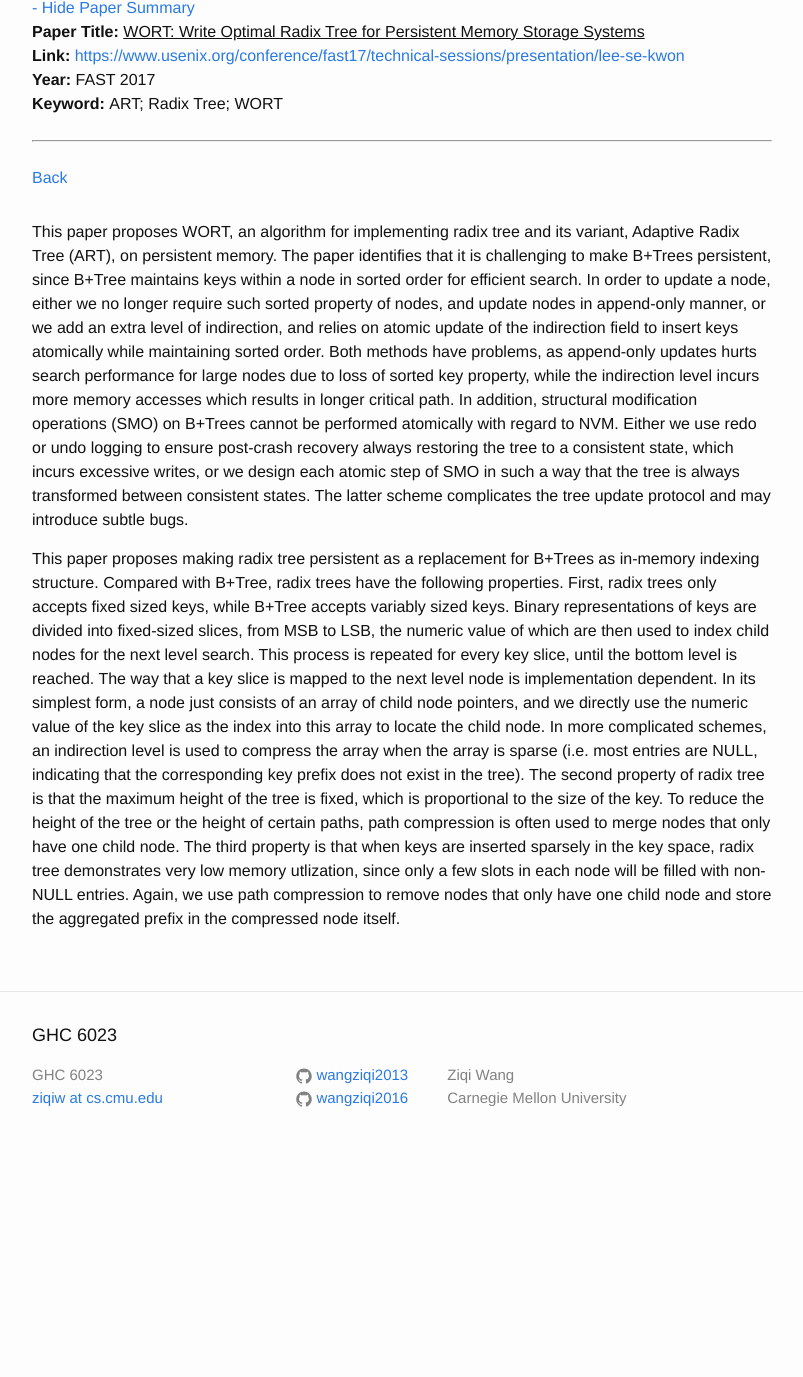
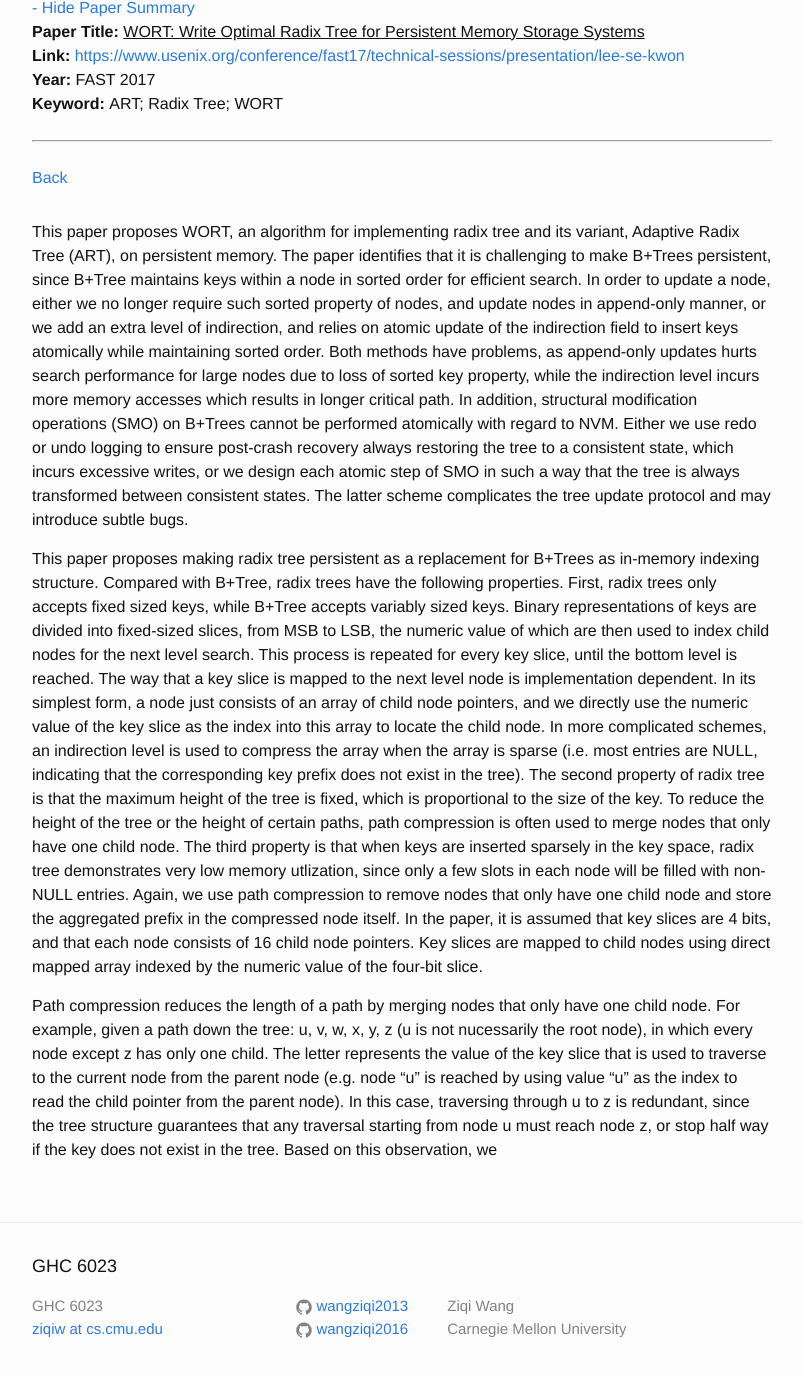
Before and after one commit to wangziqi2013/wangziqi2013.github.io, a Jekyll site: the page built from _posts/2019-11-29-wort.markdown, in a window 1280 px wide and 1400 px high, scrolled down 272 px. Shown: the top 1377 px of the window, without its empty margins (238-1041 px from the left). Built offline with Jekyll 4.4.1, drawn with Linux system fonts in a browser that asks for light colours; before the commit the page ends 1441 px from its top, so only the background shows below that.

Commit message:
Adding path compression

```diff
--- a/_posts/2019-11-29-wort.markdown
+++ b/_posts/2019-11-29-wort.markdown
@@ -38,4 +38,13 @@ which is proportional to the size of the key. To reduce the height of the tree o
 is often used to merge nodes that only have one child node. The third property is that when keys are inserted sparsely
 in the key space, radix tree demonstrates very low memory utlization, since only a few slots in each node will be filled
 with non-NULL entries. Again, we use path compression to remove nodes that only have one child node and store the aggregated
-prefix in the compressed node itself.
+prefix in the compressed node itself. In the paper, it is assumed that key slices are 4 bits, and that each node consists
+of 16 child node pointers. Key slices are mapped to child nodes using direct mapped array indexed by the numeric value of
+the four-bit slice.
+
+Path compression reduces the length of a path by merging nodes that only have one child node. For example, given a path
+down the tree: u, v, w, x, y, z (u is not nucessarily the root node), in which every node except z has only one child.
+The letter represents the value of the key slice that is used to traverse to the current node from the parent node
+(e.g. node "u" is reached by using value "u" as the index to read the child pointer from the parent node). In this case,
+traversing through u to z is redundant, since the tree structure guarantees that any traversal starting from node u
+must reach node z, or stop half way if the key does not exist in the tree. Based on this observation, we
```
